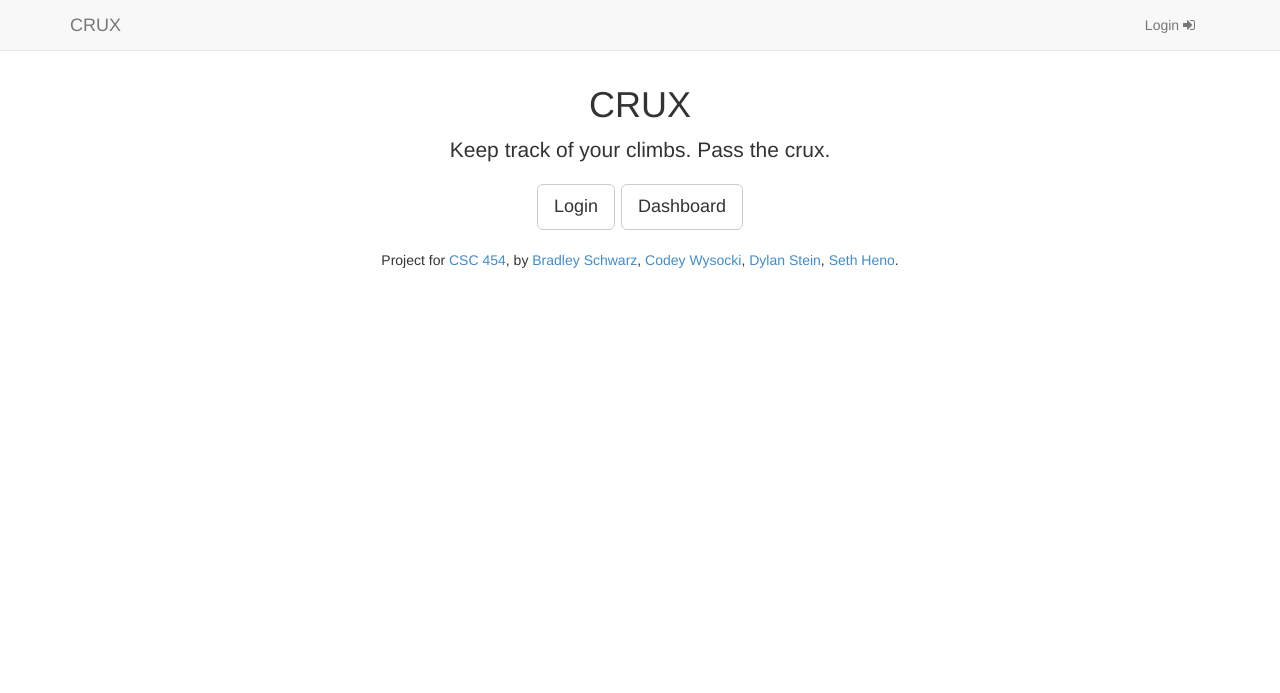
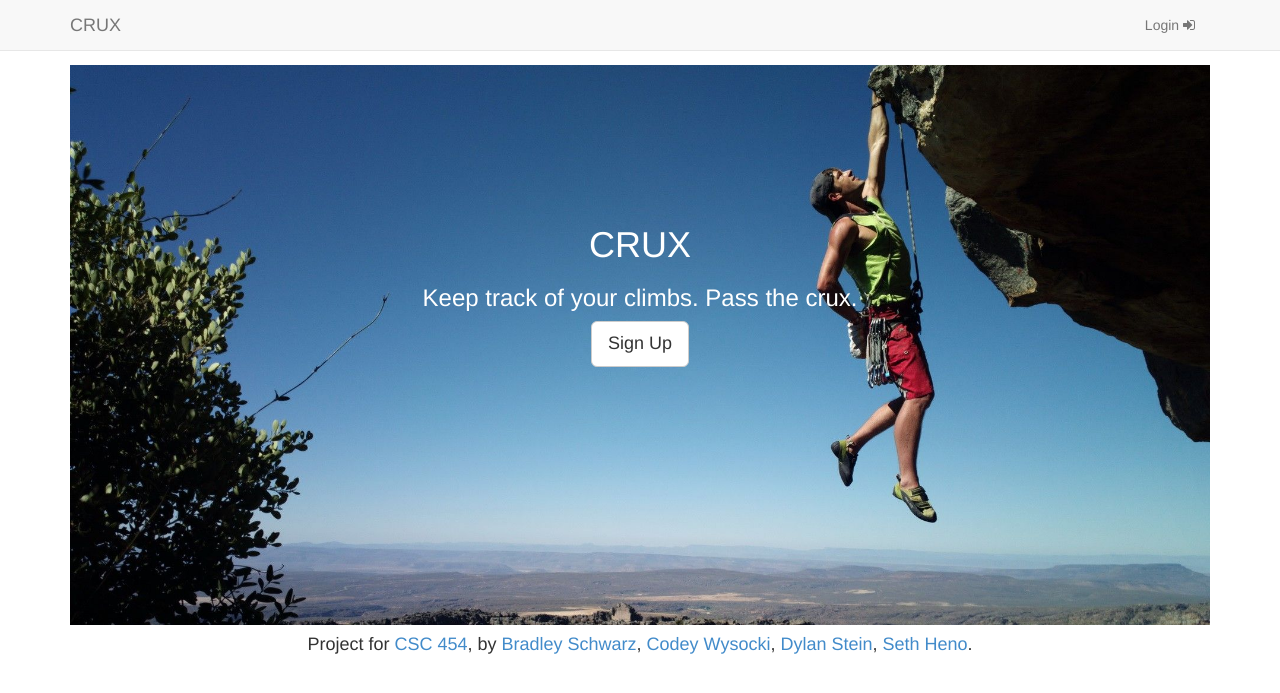
Before and after one commit to bjschwa2/hci_final, a Django app: page / in a window 1280 px wide. Shown: the top 693 px of the page. Run offline with Django 3.2, Linux system fonts and the light colour scheme; some libraries are stand-ins or nearby versions.

Commit message:
background for homepage

```diff
--- a/rockclimb/templates/rockclimb/home.html
+++ b/rockclimb/templates/rockclimb/home.html
@@ -2,26 +2,17 @@
 {% block content %}
 {% load staticfiles %}
 
+<link rel="stylesheet" type="text/css" href="{% static 'css/home.css' %}" />
+
 <div class="cover-container text-center">
-<div class="masthead clearfix">
+    <div class="masthead clearfix">
 
-          <div class="inner cover">
+          <div class="inner cover center-block">
             <h1 class="cover-heading">CRUX</h1>
-            <p class="lead">Keep track of your climbs. Pass the crux. </p>
+            <h3>Keep track of your climbs. Pass the crux. </h3>
             <p class="lead">
-              <a href={% url 'login' %} class="btn btn-lg btn-default">Login</a>
-              <a href={% url 'dashboard' %} class="btn btn-lg btn-default">Dashboard</a>
+              <a href="#" class="btn btn-lg btn-default">Sign Up</a>
             </p>
-          </div>
-
-          <div class="mastfoot">
-            <div class="inner">
-              <p>Project for <a href="http://www4.ncsu.edu/~stamant/454/">CSC 454</a>, by
-	   <a href="https://github.com/bjschwa2">Bradley Schwarz</a>,
-	   <a href="https://github.com/Zioep">Codey Wysocki</a>,
-              <a href="https://github.com/djstein">Dylan Stein</a>,
-              <a href="https://github.com/henoknows">Seth Heno</a>.</p>
-            </div>
           </div>
 
         </div>
@@ -29,4 +20,16 @@
       </div>
 </div>
 
+<div class="row text-center">
+	<div class="col-xs-12">
+		<h4>Project for <a href="http://www4.ncsu.edu/~stamant/454/">CSC 454</a>, by
+		<a href="https://github.com/bjschwa2">Bradley Schwarz</a>,
+		<a href="https://github.com/Zioep">Codey Wysocki</a>,
+		<a href="https://github.com/djstein">Dylan Stein</a>,
+		<a href="https://github.com/henoknows">Seth Heno</a>.
+		</h4>
+	</div>
+</div>
+
+
 {% endblock %}
--- /dev/null
+++ b/static/css/home.css
@@ -0,0 +1,14 @@
+.masthead {
+    background: url("/static/img/background.jpg") no-repeat;
+    background-position: center;
+    background-size: cover;
+    color: white;
+    min-height: 40em;
+}
+
+.center-block {
+    display: block;
+    margin-left: auto;
+    margin-right: auto;
+	padding-top: 10em;
+}
```
Also changed, not shown: media/img/1455241407594.jpg (deleted), media/img/20140312_145902.jpg (deleted), media/img/climb.jpg (deleted), media/img/climb_Qks5MLN.jpg (deleted), media/img/climb_gIJDU8n.jpg (deleted), media/static/img/climb.jpg (deleted), media/static/img/climb_iGQ3t6X.jpg (deleted), media/static/img/climb_sG7eow9.jpg (deleted), static/img/background.jpg (added).
